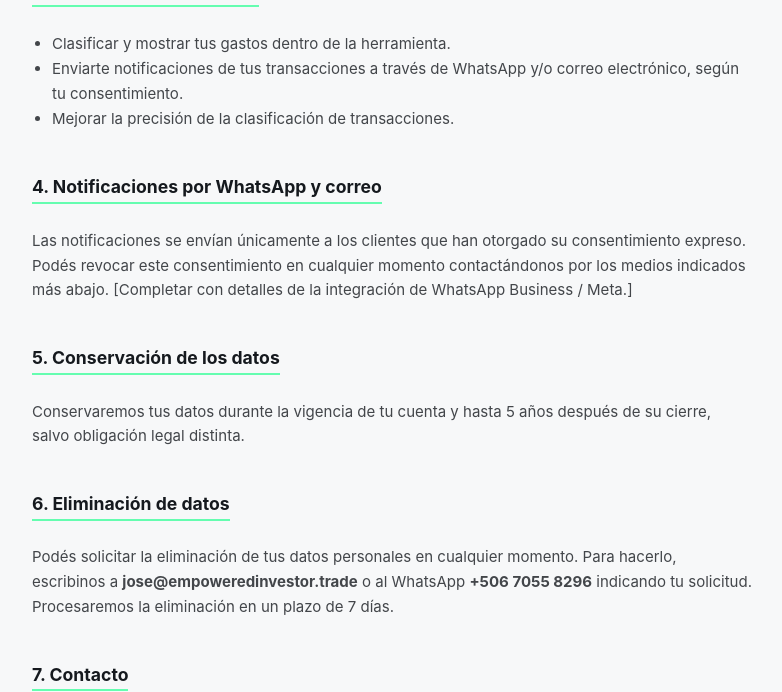
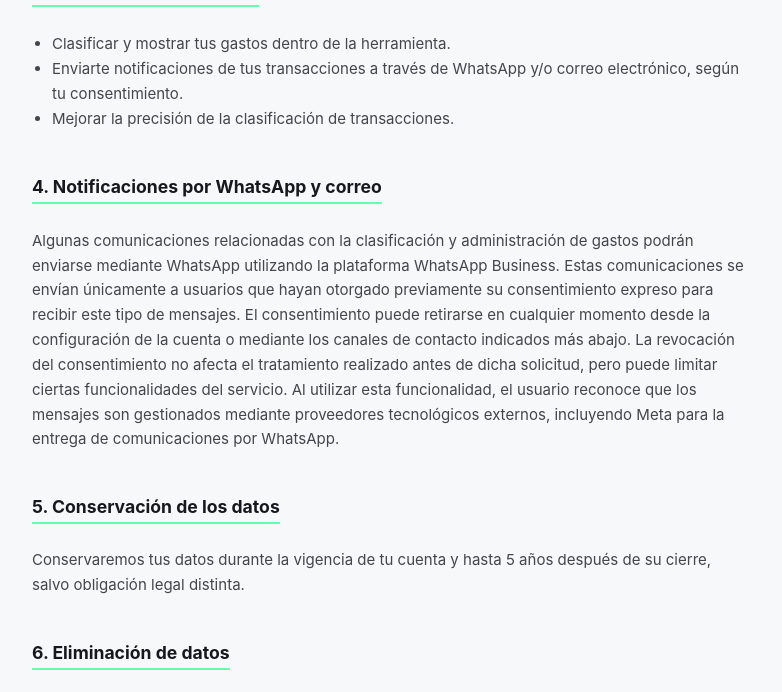
Before and after one commit to fbdylan96-cell/control-gastos, a Flask app: page /privacidad-datos in a window 1280 px wide. Shown: the part 822-1514 px from the top of the page, without its empty margins (248-1030 px from the left). Run offline with Flask 3, Linux system fonts and the light colour scheme.

Commit message:
mensajeria

```diff
--- a/web-app/templates/privacidad-datos.html
+++ b/web-app/templates/privacidad-datos.html
@@ -67,10 +67,9 @@
 
     <h2>4. Notificaciones por WhatsApp y correo</h2>
     <p>
-      Las notificaciones se envían únicamente a los clientes que han otorgado su
-      consentimiento expreso. Podés revocar este consentimiento en cualquier momento
-      contactándonos por los medios indicados más abajo. [Completar con detalles de
-      la integración de WhatsApp Business / Meta.]
+      Algunas comunicaciones relacionadas con la clasificación y administración de gastos podrán enviarse mediante WhatsApp utilizando la plataforma WhatsApp Business. Estas comunicaciones se envían únicamente a usuarios que hayan otorgado previamente su consentimiento expreso para recibir este tipo de mensajes.
+      El consentimiento puede retirarse en cualquier momento desde la configuración de la cuenta o mediante los canales de contacto indicados más abajo. La revocación del consentimiento no afecta el tratamiento realizado antes de dicha solicitud, pero puede limitar ciertas funcionalidades del servicio.
+      Al utilizar esta funcionalidad, el usuario reconoce que los mensajes son gestionados mediante proveedores tecnológicos externos, incluyendo Meta para la entrega de comunicaciones por WhatsApp.
     </p>
 
     <h2>5. Conservación de los datos</h2>
```
